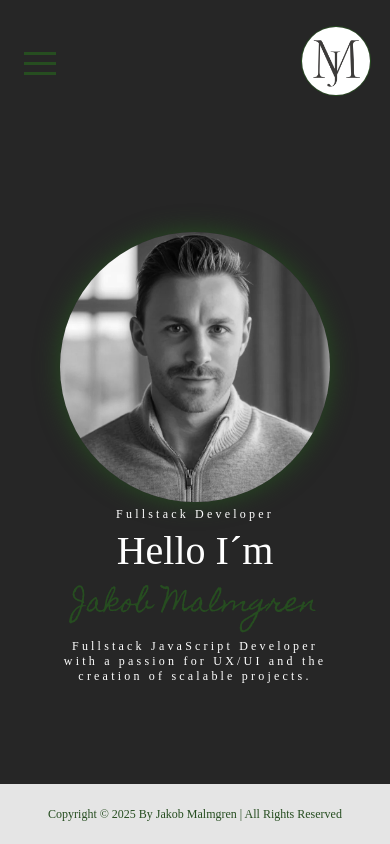
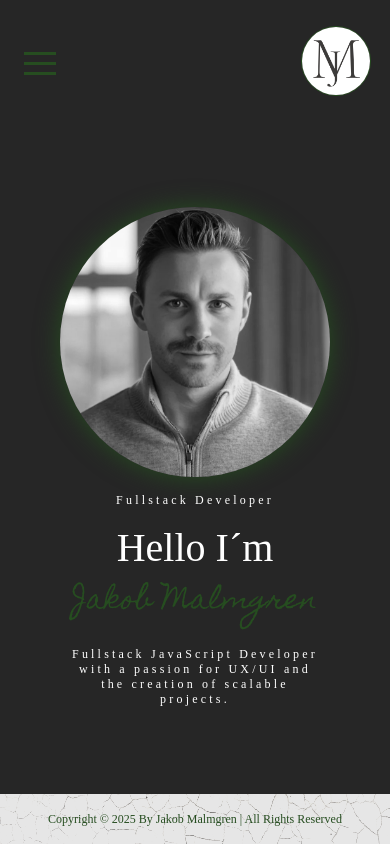
Before and after one commit to jakobmalmgren/portfolio-25, a React (Vite) app: page / in a window 390 px wide. Built offline with nearby package versions, Linux system fonts and the light colour scheme; a web font is replaced by a local one.

Commit message:
did some things in burger navbar

```diff
--- a/src/App.css
+++ b/src/App.css
@@ -98,7 +98,7 @@
 }
 .footer {
   height: 8vh;
-  min-height: 60px;
+  min-height: 50px;
 }
 
 @media (max-width: 1040px) {
--- a/src/components/Footer.css
+++ b/src/components/Footer.css
@@ -1,10 +1,23 @@
 .footer {
-  /* height: 8%; */
+  position: relative; /* viktigt för att ::before ska fungera */
   color: rgb(38 77 32);
   display: flex;
   justify-content: center;
   align-items: center;
-  background-color: #e5e5e5;
+  z-index: 1;
+  overflow: hidden; /* så ::before inte sticker ut */
+}
+
+.footer::before {
+  content: "";
+  position: absolute;
+  inset: 0;
+  z-index: -1;
+
+  background-image: url(../images/bakgrund.avif);
+  background-size: cover;
+  background-repeat: repeat;
+  filter: brightness(130%) saturate(20%) contrast(80%);
 }
 .footer__text {
   font-family: "Delius Swash Caps", cursive;
--- a/src/components/HamburgerNavbar.css
+++ b/src/components/HamburgerNavbar.css
@@ -1,4 +1,4 @@
-.hamburger-navbar {
+/* .hamburger-navbar {
   height: 100%;
   width: 50%;
   min-width: 270px;
@@ -8,7 +8,7 @@
   z-index: 900;
   transition: left 0.3s ease-in-out;
   position: fixed;
-}
+} */
 
 .hamburger-navbar::before {
   content: "";
@@ -22,6 +22,7 @@
   border-bottom-right-radius: 5%;
   border-top-right-radius: 5%;
   filter: brightness(130%) saturate(20%) contrast(80%);
+  border-right: 1px solid #262626;
 }
 
 .hamburger-navbar__ul {
@@ -60,6 +61,8 @@
   right: 1rem;
   /* background-color: red; */
   position: absolute;
+  scale: 0.8;
+  transform-origin: top;
 }
 
 .hamburger-navbar__label {
@@ -113,8 +116,30 @@
 }
 
 /* === App Layout === */
+.hamburger-navbar {
+  position: fixed;
+  top: 0;
+  left: -500px; /* Göm menyn utanför skärmen först */
+  height: 100%;
+  width: 50%;
+  min-width: 270px;
+  max-width: 340px;
+  z-index: 900;
+  transition: left 0.3s ease-in-out; /* Smooth slide */
+}
+
+/* När menyn är öppen – flytta in den på skärmen */
+.hamburger-navbar.open {
+  left: 0;
+}
 
 /* // */
+
+.hamburger-navbar__hamburger-react {
+  position: absolute;
+  top: 25px;
+  right: 7px;
+}
 
 @media (min-width: 1040px) {
   .hamburger-navbar {
--- a/src/components/HamburgerNavbar.jsx
+++ b/src/components/HamburgerNavbar.jsx
@@ -2,9 +2,11 @@ import "./HamburgerNavbar.css";
 import { LuGithub } from "react-icons/lu";
 import { RiLinkedinLine } from "react-icons/ri";
 import { NavLink } from "react-router-dom";
-const HamburgerNavbar = () => {
+import Hamburger from "hamburger-react";
+const HamburgerNavbar = ({ isOpen, setIsOpen }) => {
   return (
-    <nav className="hamburger-navbar">
+    // <nav className="hamburger-navbar">
+    <nav className={`hamburger-navbar ${isOpen ? "open" : ""}`}>
       <ul className="hamburger-navbar__ul">
         <li className="hamburger-navbar__li">
           <NavLink className="hamburger-navbar_link" to="/">
@@ -26,9 +28,46 @@ const HamburgerNavbar = () => {
             CONTACT
           </NavLink>
         </li>
+        <section className="hamburger-navbar__icons">
+          <div className="hamburger-navbar__label">Follow</div>
+          <img
+            className="hamburger-navbar__divider"
+            src="../../public/images/dividerChanged.svg"
+            alt=""
+          />
+
+          <div className="hamburger-navbar__icons-wrapper">
+            <div className="hamburger-navbar__icon-item">
+              <NavLink
+                target="_blank"
+                to="https://github.com/jakobmalmgren"
+                className="hamburger-navbar__icon-link"
+              >
+                <LuGithub className="hamburger-navbar__icon" />
+              </NavLink>
+            </div>
+
+            <div className="hamburger-navbar__icon-item">
+              <NavLink
+                target="_blank"
+                to="https://www.linkedin.com/in/jakob-malmgren-832062226/"
+                className="hamburger-navbar__icon-link"
+              >
+                <RiLinkedinLine className="hamburger-navbar__icon" />
+              </NavLink>
+            </div>
+          </div>
+
+          <img
+            className="hamburger-navbar__divider"
+            src="../../public/images/dividerChanged.svg"
+            alt=""
+          />
+          <h1 className="hamburger-navbar__label">Me</h1>
+        </section>
       </ul>
 
-      <section className="hamburger-navbar__icons">
+      {/* <section className="hamburger-navbar__icons">
         <div className="hamburger-navbar__label">Follow</div>
         <img
           className="hamburger-navbar__divider"
@@ -64,7 +103,14 @@ const HamburgerNavbar = () => {
           alt=""
         />
         <h1 className="hamburger-navbar__label">Me</h1>
-      </section>
+      </section> */}
+      <div className="hamburger-navbar__hamburger-react">
+        <Hamburger
+          toggled={isOpen}
+          toggle={setIsOpen}
+          // className="hamburger-navbar__hamburger-react"
+        />
+      </div>
     </nav>
   );
 };
--- a/src/components/Home.css
+++ b/src/components/Home.css
@@ -93,7 +93,7 @@
   }
   .home__info-section__p {
     font-size: 15px;
-    /* padding: 16px; */
+    padding: 16px;
   }
 }
 
--- a/src/components/NavbarIcons.css
+++ b/src/components/NavbarIcons.css
@@ -79,7 +79,7 @@ svg {
   padding: 0;
   display: none;
   color: rgb(38 77 32);
-  z-index: 1000;
+  /* z-index: 1000; */
   /* position: fixed; */
 }
 
@@ -187,9 +187,6 @@ svg {
   .navbar__ul {
     display: none;
   }
-  .navbar {
-    /* height: 0vh; */
-  }
 }
 
 @media (max-width: 700px) {
--- a/src/components/NavbarIcons.jsx
+++ b/src/components/NavbarIcons.jsx
@@ -38,7 +38,8 @@ const NavbarIcons = () => {
       <NavLink to="/">
         <img src={logoNavbar} alt="" className="navbar__icon" />
       </NavLink>
-      {isOpen && <HamburgerNavbar />}
+
+      <HamburgerNavbar isOpen={isOpen} setIsOpen={setIsOpen} />
 
       <ul className="navbar__ul">
         <Tooltip
@@ -152,41 +153,6 @@ const NavbarIcons = () => {
           </li>
         </Tooltip>
       </ul>
-
-      {/* <section className="navbar-icons">
-        <div className="navbar-icons__label">Follow</div>
-
-        <img
-          className="navbar-icons__divider"
-          src="../../public/images/divider.svg"
-          alt=""
-        />
-
-        <div className="navbar-icons__wrapper">
-          <section className="navbar-icons__item">
-            <NavLink target="_blank" to="https://github.com/jakobmalmgren">
-              <LuGithub className="navbar-icons__icon" />
-            </NavLink>
-          </section>
-
-          <section className="navbar-icons__item">
-            <NavLink
-              target="_blank"
-              to="https://www.linkedin.com/in/jakob-malmgren-832062226/"
-            >
-              <RiLinkedinLine className="navbar-icons__icon" />
-            </NavLink>
-          </section>
-        </div>
-
-        <img
-          className="navbar-icons__divider"
-          src="../../public/images/divider.svg"
-          alt=""
-        />
-
-        <h1 className="navbar-icons__label">Me</h1>
-      </section> */}
     </nav>
   );
 };
```
